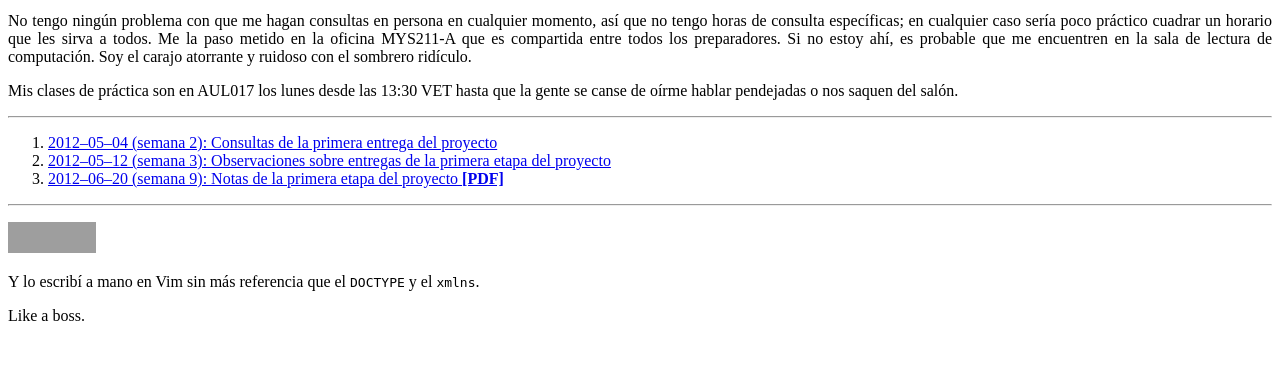
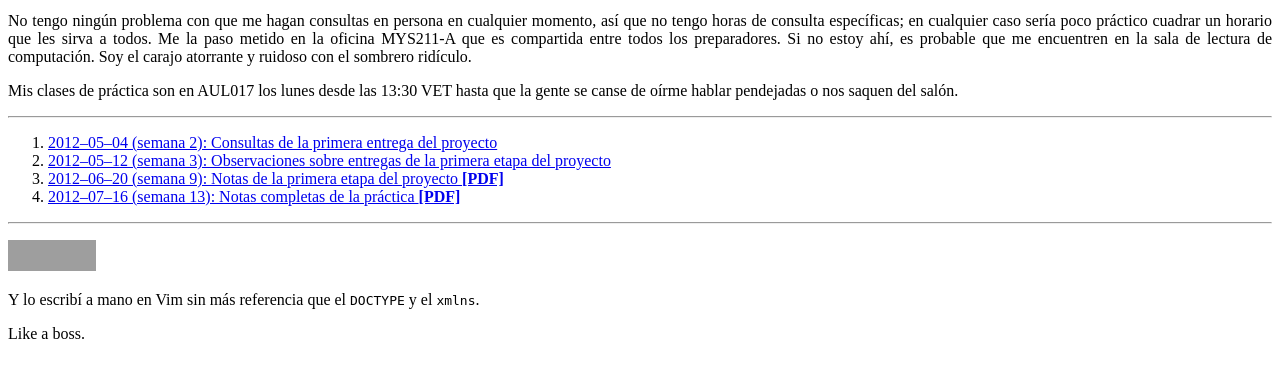
Before and after one commit to Targen/ldc-web, a PHP site: page /cursos/CI3725/2012AJ in a window 1280 px wide. Shown: the part 294-672 px from the top of the page. Run offline with PHP 8.4, Linux system fonts and the light colour scheme; grey boxes are pictures that could not be loaded.

Commit message:
Notas completas de CI3725/2012AJ/

```diff
--- a/cursos/CI3725/2012AJ/index.php
+++ b/cursos/CI3725/2012AJ/index.php
@@ -21,9 +21,10 @@
                 <p>Mis clases de práctica son en AUL017 los lunes desde las 13:30 VET hasta que la gente se canse de oírme hablar pendejadas o nos saquen del salón.</p>
                 <hr/>
                 <ol>
-                        <li><a href="consultas-entrega1"    >2012‒05‒04 (semana 2): Consultas de la primera entrega del proyecto                 </a></li>
-                        <li><a href="observaciones-entrega1">2012‒05‒12 (semana 3): Observaciones sobre entregas de la primera etapa del proyecto</a></li>
-                        <li><a href="notas-2012-06-20-1.pdf">2012‒06‒20 (semana 9): Notas de la primera etapa del proyecto <strong>[PDF]</strong></a></li>
+                        <li><a href="consultas-entrega1"    >2012‒05‒04 (semana  2): Consultas de la primera entrega del proyecto                 </a></li>
+                        <li><a href="observaciones-entrega1">2012‒05‒12 (semana  3): Observaciones sobre entregas de la primera etapa del proyecto</a></li>
+                        <li><a href="notas-2012-06-20-1.pdf">2012‒06‒20 (semana  9): Notas de la primera etapa del proyecto <strong>[PDF]</strong></a></li>
+                        <li><a href="notas-2012-07-16-0.pdf">2012‒07‒16 (semana 13): Notas completas de la práctica <strong>[PDF]</strong>        </a></li>
                 </ol>
                 <hr/>
                 <p>
```
Also changed, not shown: 1 other file.
